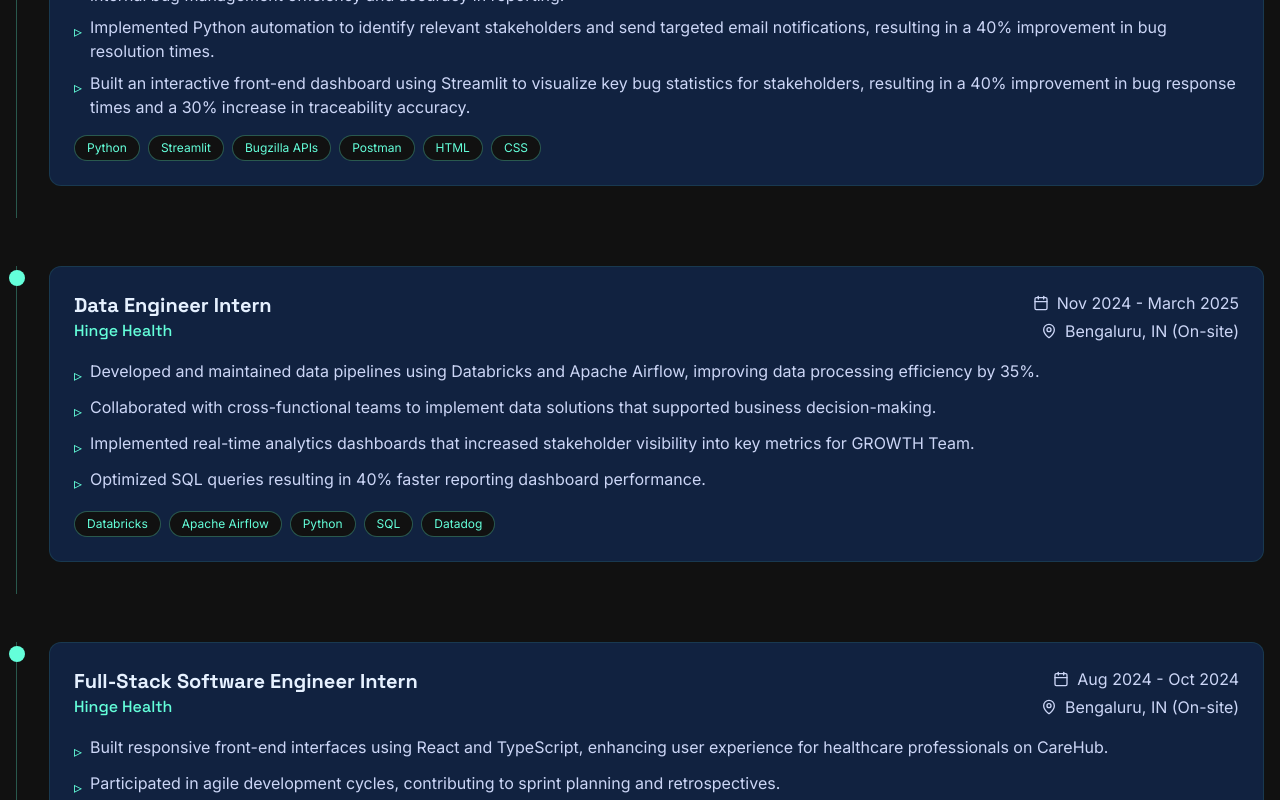
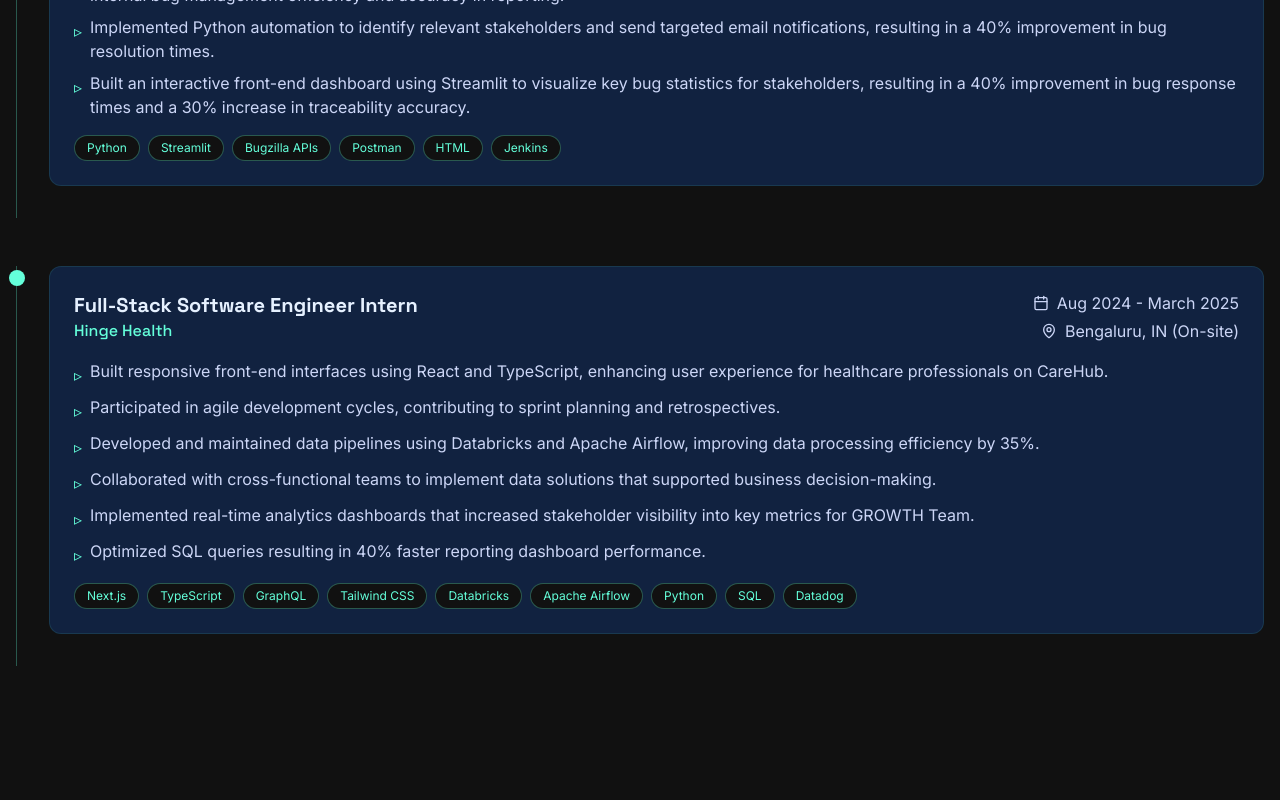
Before and after one commit to itsviv0/vivs, a Next.js app: page / in a window 1280 px wide. Shown: the part 3240-4040 px from the top of the page. Built offline with nearby package versions, Linux system fonts and the light colour scheme.

Commit message:
Updated experience data.

```diff
--- a/src/data/experience.js
+++ b/src/data/experience.js
@@ -9,31 +9,22 @@
             "Implemented Python automation to identify relevant stakeholders and send targeted email notifications, resulting in a 40% improvement in bug resolution times.",
             "Built an interactive front-end dashboard using Streamlit to visualize key bug statistics for stakeholders, resulting in a 40% improvement in bug response times and a 30% increase in traceability accuracy."
         ],
-        "skills": ["Python", "Streamlit", "Bugzilla APIs", "Postman", "HTML", "CSS"]
+        "skills": ["Python", "Streamlit", "Bugzilla APIs", "Postman", "HTML", "Jenkins"]
     },
     {
-        "title": "Data Engineer Intern",
+        "title": "Full-Stack Software Engineer Intern",
         "company": "Hinge Health",
         "location": "Bengaluru, IN (On-site)",
-        "period": "Nov 2024 - March 2025",
+        "period": "Aug 2024 - March 2025",
         "description": [
+        "Built responsive front-end interfaces using React and TypeScript, enhancing user experience for healthcare professionals on CareHub.",
+        "Participated in agile development cycles, contributing to sprint planning and retrospectives.",
         "Developed and maintained data pipelines using Databricks and Apache Airflow, improving data processing efficiency by 35%.",
         "Collaborated with cross-functional teams to implement data solutions that supported business decision-making.",
         "Implemented real-time analytics dashboards that increased stakeholder visibility into key metrics for GROWTH Team.",
         "Optimized SQL queries resulting in 40% faster reporting dashboard performance."
         ],
-        "skills": ["Databricks", "Apache Airflow", "Python", "SQL", "Datadog"]
-    },
-    {
-        "title": "Full-Stack Software Engineer Intern",
-        "company": "Hinge Health",
-        "location": "Bengaluru, IN (On-site)",
-        "period": "Aug 2024 - Oct 2024",
-        "description": [
-        "Built responsive front-end interfaces using React and TypeScript, enhancing user experience for healthcare professionals on CareHub.",
-        "Participated in agile development cycles, contributing to sprint planning and retrospectives."
-        ],
-        "skills": ["Next.js", "TypeScript", "GraphQL", "Tailwind CSS"]
+        "skills": ["Next.js", "TypeScript", "GraphQL", "Tailwind CSS", "Databricks", "Apache Airflow", "Python", "SQL", "Datadog"]
     }
 ]
 
```
